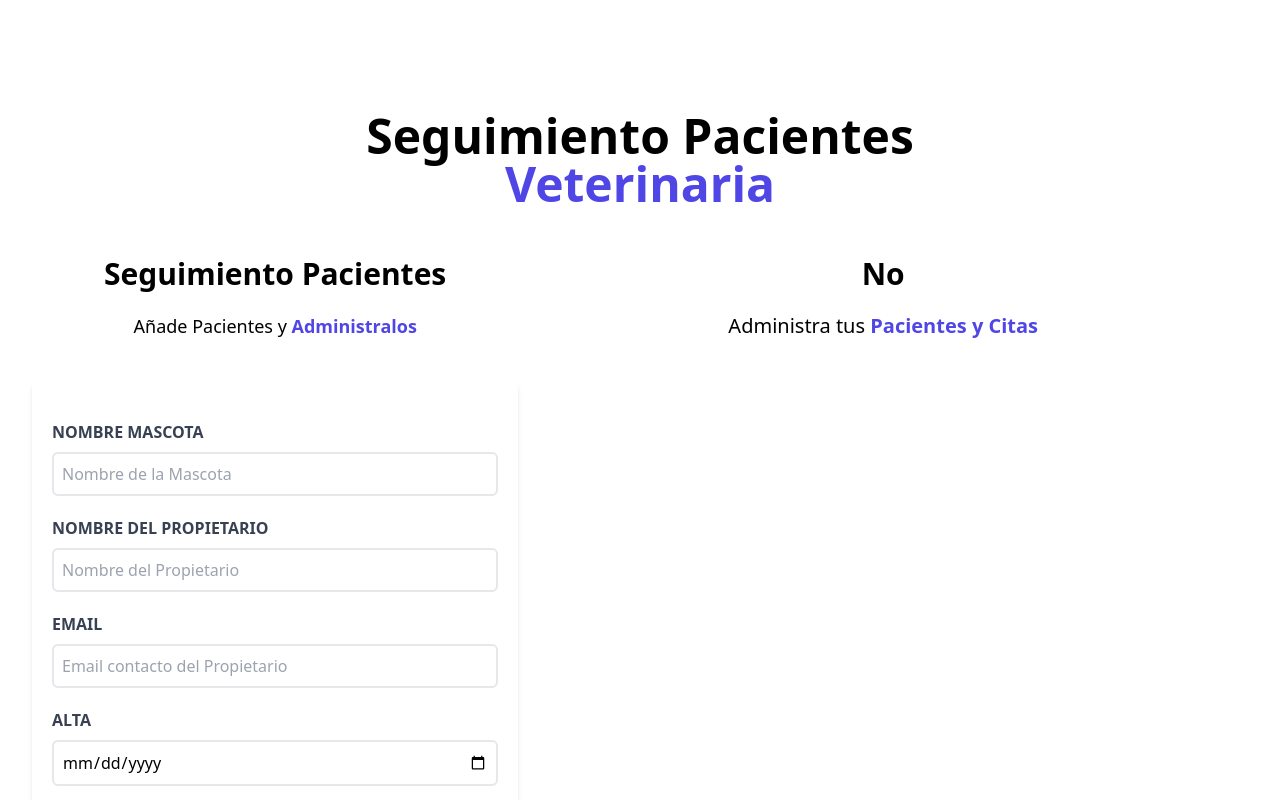
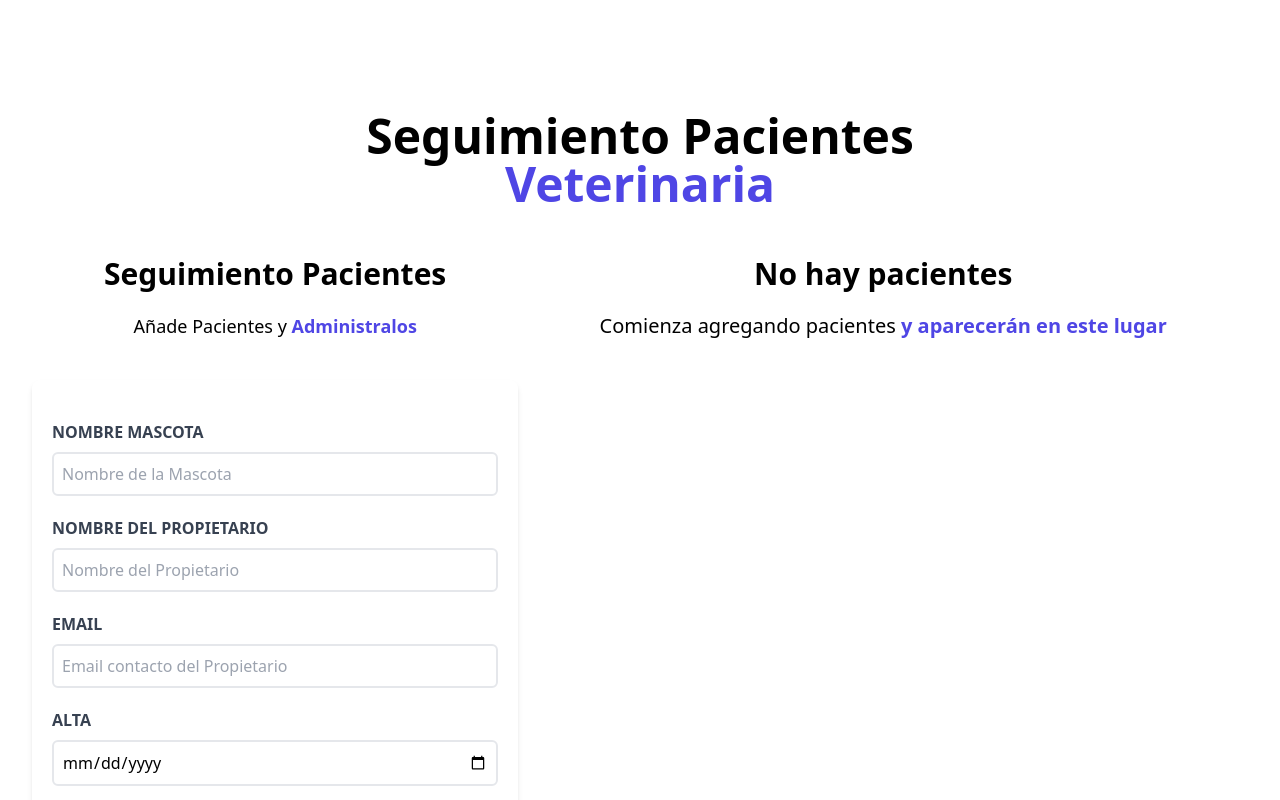
Before and after one commit to PeterGabrielVE/citas-react, a React (Vite) app: page / in a window 1280 px wide. Shown: the top 800 px of the page. Built offline with nearby package versions, Linux system fonts and the light colour scheme.

Commit message:
colocando state en el paciente

```diff
--- a/src/App.jsx
+++ b/src/App.jsx
@@ -8,7 +8,7 @@ import './App.css'
 function App() {
 
   const [pacientes, setPacientes] = useState([]);
-  const [paciente, setPaciente] = useState([]);
+  const [paciente, setPaciente] = useState({});
 
   return (
     <div className="container mx-auto mt-20">
--- a/src/components/Formulario.jsx
+++ b/src/components/Formulario.jsx
@@ -12,7 +12,14 @@ function Formulario({ pacientes, setPacientes, paciente }){
   const [error, setError] = useState('');
 
   useEffect(() =>{
-    console.log(paciente)
+    if( Object.keys(paciente).length > 0 ){
+      setNombre(paciente.nombre)
+      setPropietario(paciente.propietario)
+      setEmail(paciente.email)
+      setFecha(paciente.fecha)
+      setSintomas(paciente.sintomas)
+      console.log('Si hay algo')
+    }
   }, [paciente]);
 
   const generarID = () =>{
--- a/src/components/ListadoPacientes.jsx
+++ b/src/components/ListadoPacientes.jsx
@@ -1,6 +1,6 @@
 import Paciente from "./Paciente";
 
-const ListadoPacientes = ({ pacientes }) =>{
+const ListadoPacientes = ({ pacientes, setPaciente }) =>{
 
     return (
         <div className="w-1/2 lg:w-3/5 text-left h-screen overflow-y-auto">
@@ -15,14 +15,15 @@ const ListadoPacientes = ({ pacientes }) =>{
                  { pacientes.map( paciente => (
                      <Paciente
                      key={ paciente.id }
-                     paciente={paciente} />
+                     paciente={paciente}
+                     setPaciente={setPaciente} />
                  )) }
                  </>) : (
                     <>
-                         <h2 className="font-black text-3xl text-center">No</h2>
+                        <h2 className="font-black text-3xl text-center">No hay pacientes</h2>
                         <p className="text-xl mt-5 mb-10 text-center">
-                            Administra tus {''}
-                            <span className="text-indigo-600 font-bold text-xl">Pacientes y Citas</span>
+                            Comienza agregando pacientes {''}
+                            <span className="text-indigo-600 font-bold text-xl">y aparecerán en este lugar</span>
                         </p>
                     </>
                  )}
--- a/src/components/Paciente.jsx
+++ b/src/components/Paciente.jsx
@@ -24,7 +24,7 @@ const Paciente = ({paciente, setPaciente}) => {
                 <button
                 type="button"
                 className="py-2 px-10 bg-indigo-600 hover:bg-indigo-700 text-white font-bold uppercase rounded-lg"
-                onClick={ ()=>setPaciente(paciente) }
+                onClick={ () => setPaciente(paciente) }
                 >Editar</button>
 
 <button
```
